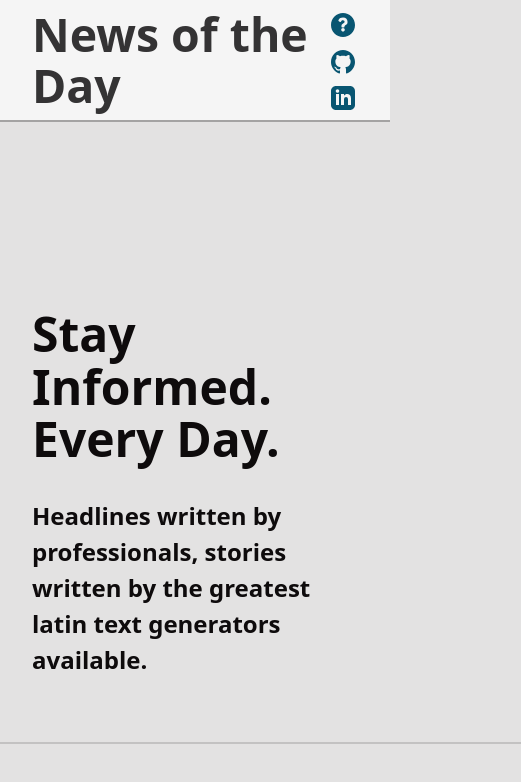
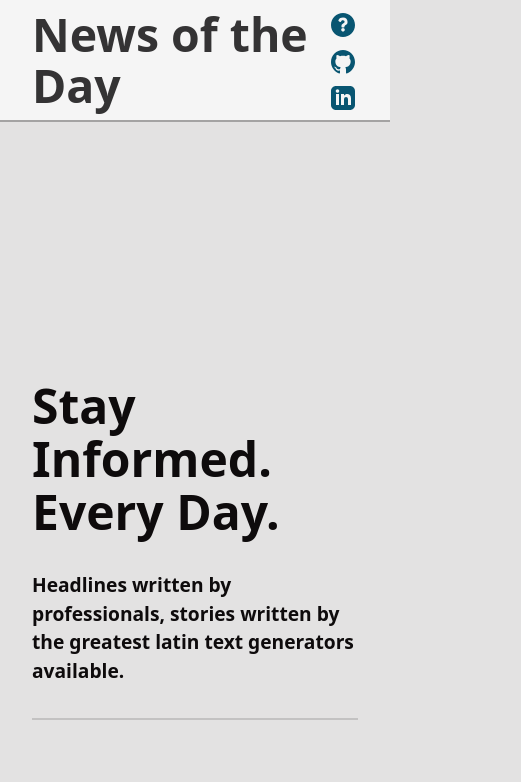
Before and after one commit to arcarey/basic-react-refresher, a React (Vite) app: page /home in a window 390 px wide. Shown: the top 782 px of the page, 521 px wide, since content can reach past the window. Built offline with nearby package versions, Linux system fonts and the light colour scheme; no server answers.

Commit message:
fix mobile sidescroll layout bug

```diff
--- a/src/components/Main/Home.css
+++ b/src/components/Main/Home.css
@@ -40,3 +40,9 @@
         column-gap: 2rem;
     }
 }
+
+@media (max-width: 600px) {
+    .story-filters {
+        top: 75px;
+    }
+}
--- a/src/components/Main/Story-Card.css
+++ b/src/components/Main/Story-Card.css
@@ -5,6 +5,7 @@
 }
 
 .story-card-thumbnail {
+    margin: .5em 0 .5em 0;
     width: 150px;
     height: 100px;
     object-fit: cover;
--- a/src/components/Main/Title-Card.css
+++ b/src/components/Main/Title-Card.css
@@ -1,8 +1,5 @@
 .title-card-divider {
-    margin-left: -50%;
-    width: 200%;
-    overflow: visible;
-    margin: 4em 0 4em -50%
+    margin: 4em 0 4em 0;
 }
 
 .title-card-header {
@@ -21,3 +18,13 @@
         font-size: 1.5em;
     }
 }
+
+@media (max-width: 500px) {
+    .title-card-text {
+        font-size: 1.2em;
+    }
+    .title-card-divider {
+        margin: 2em 0 1em 0;
+    }
+
+}
--- a/src/components/Main/Title-Card.tsx
+++ b/src/components/Main/Title-Card.tsx
@@ -2,12 +2,12 @@ import './Title-Card.css'
 
 export default function TitleCard() {
     return (
-        <>
+        <div>
             <div className='title-card-container'>
                 <h1 className='title-card-header'>Stay Informed. Every Day.</h1>
                 <h2 className='title-card-text'>Headlines written by professionals, stories written by the greatest latin text generators available.</h2>
                 <div className='divider title-card-divider'></div>
             </div>
-        </>
+        </div>
     )
 }
--- a/src/index.css
+++ b/src/index.css
@@ -83,14 +83,16 @@
   line-height: 1.5;
   font-weight: 400;
 
-  color-scheme: light dark;
-  color: rgba(255, 255, 255, 0.87);
-  background-color: #242424;
+  /* color-scheme: light dark; */
+  color: var(--neutral);
+  background-color: var(--neutral-100);
 
   font-synthesis: none;
   text-rendering: optimizeLegibility;
   -webkit-font-smoothing: antialiased;
   -moz-osx-font-smoothing: grayscale;
+  /* overflow-x: hidden; */
+
 }
 
 a {
@@ -104,9 +106,9 @@ body {
   margin: 120px 0 0 0;
   display: flex;
   place-items: center;
-  min-width: 320px;
+  min-width: 300px;
   min-height: 100vh;
-  max-width: 100%;
+  max-width: 100vw;
   overflow-x: hidden;
 }
 
@@ -130,7 +132,7 @@ button {
   font-size: .8em;
   font-weight: 500;
   font-family: inherit;
-  background-color: var(--primary);
+  background-color: var(--primary-225);
   cursor: pointer;
   transition: border-color 0.25s;
   margin: auto;
@@ -147,7 +149,7 @@ button:focus-visible {
   border-bottom: 2px solid var(--neutral-225);
 }
 
-@media (prefers-color-scheme: light) {
+/* @media (prefers-color-scheme: light) {
   :root {
     color: var(--neutral);
     background-color: var(--neutral-100);
@@ -155,6 +157,4 @@ button:focus-visible {
   button {
     background-color: var(--primary-225);
   }
-
-
-}
+} */
```
Also changed, not shown: src/App.css (+0 -37 lines).
